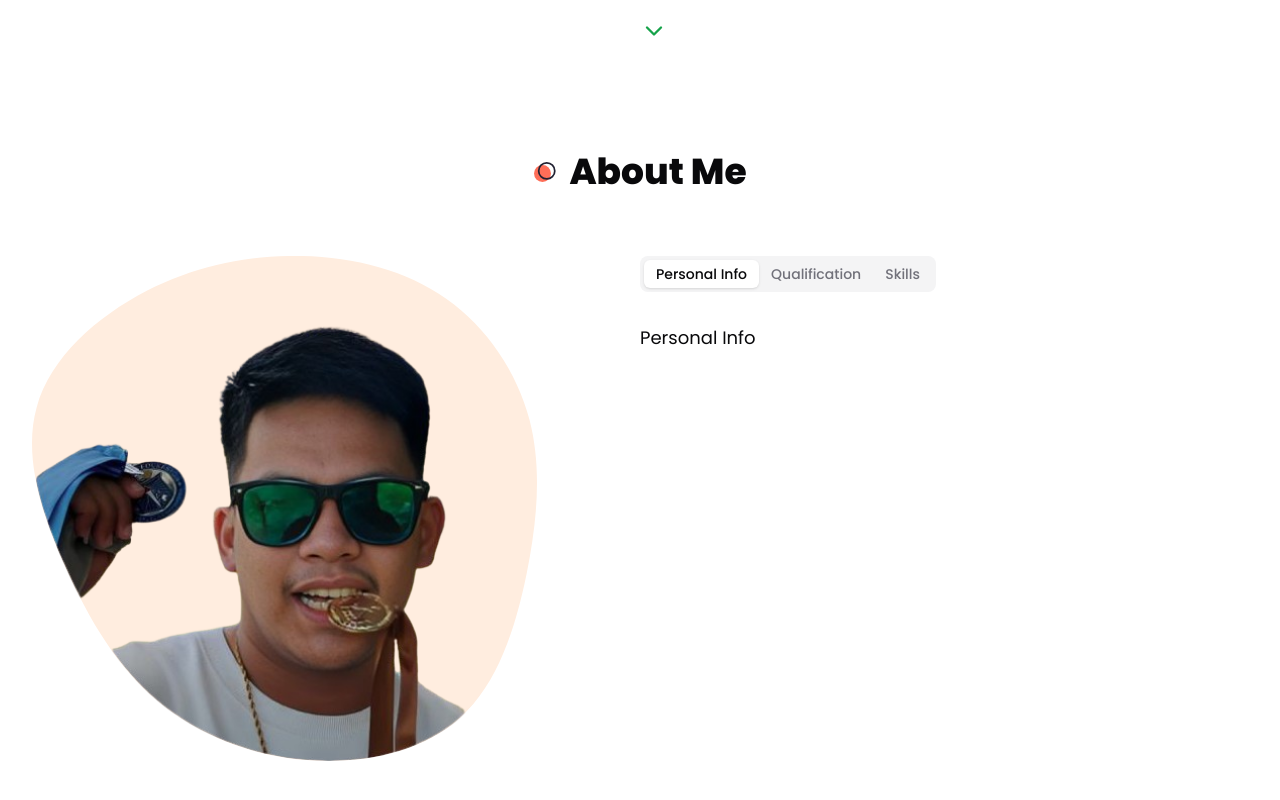
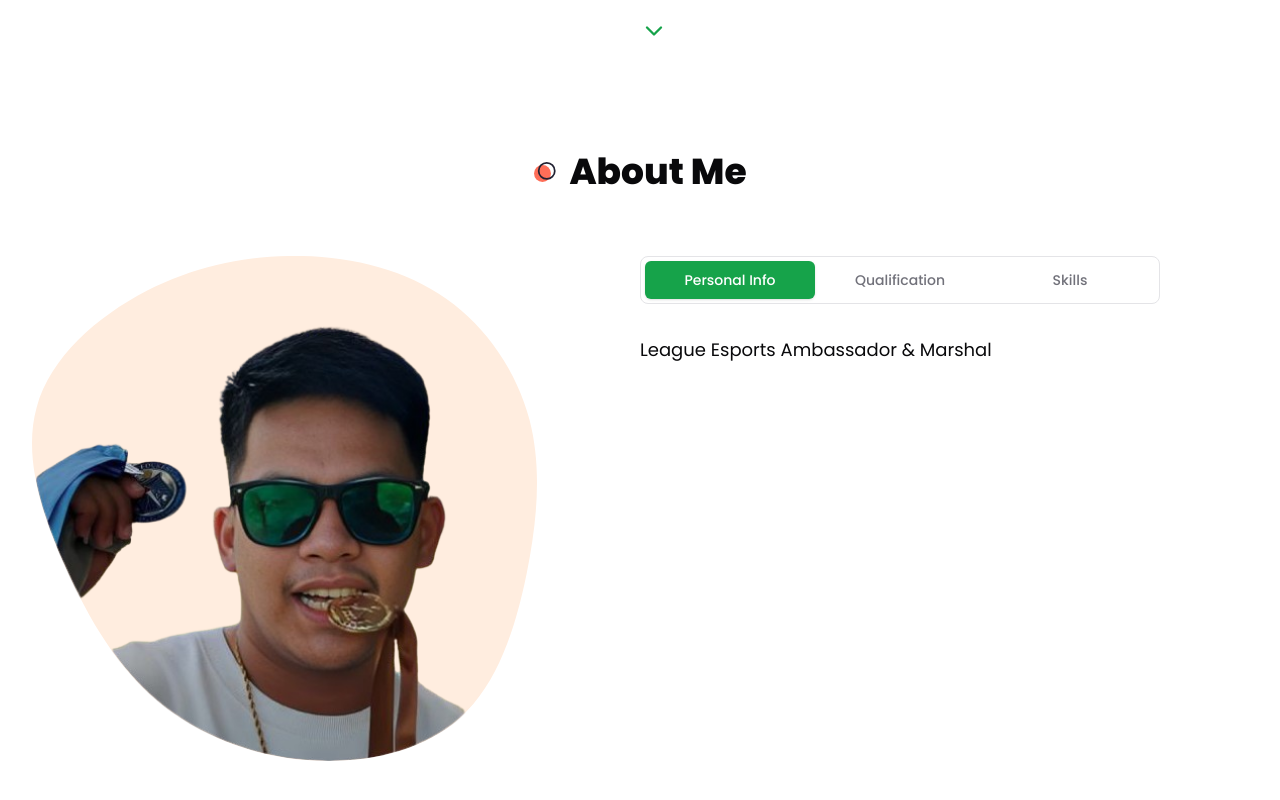
Before and after one commit to iEarlG/static-eflv, a Next.js app: page / in a window 1280 px wide. Shown: the part 700-1500 px from the top of the page. Built offline with nearby package versions, Linux system fonts and the light colour scheme.

Commit message:
17: About Me PERSONAL INFO

```diff
--- a/components/about/AboutMe.tsx
+++ b/components/about/AboutMe.tsx
@@ -111,13 +111,17 @@ export const AboutMe = () => {
                     </div>
                     <div className="flex-1">
                         <Tabs defaultValue="personal">
-                            <TabsList>
-                                <TabsTrigger value="personal">Personal Info</TabsTrigger>
-                                <TabsTrigger value="qualifications">Qualification</TabsTrigger>
-                                <TabsTrigger value="skills">Skills</TabsTrigger>
+                            <TabsList className="w-full grid xl:grid-cols-3 xl:max-w-[520px] xl:border dark:border-none">
+                                <TabsTrigger value="personal" className="w-[162px] xl:w-auto">Personal Info</TabsTrigger>
+                                <TabsTrigger value="qualifications" className="w-[162px] xl:w-auto">Qualification</TabsTrigger>
+                                <TabsTrigger value="skills" className="w-[162px] xl:w-auto">Skills</TabsTrigger>
                             </TabsList>
                             <div className="text-lg mt-12 xl:mt-8">
-                                <TabsContent value="personal">Personal Info</TabsContent>
+                                <TabsContent value="personal">
+                                    <div>
+                                        <h1>League Esports Ambassador & Marshal </h1>
+                                    </div>
+                                </TabsContent>
                                 <TabsContent value="qualifications">qualifications</TabsContent>
                                 <TabsContent value="skills">skills</TabsContent>
                             </div>
--- a/components/ui/tabs.tsx
+++ b/components/ui/tabs.tsx
@@ -14,7 +14,7 @@ const TabsList = React.forwardRef<
   <TabsPrimitive.List
     ref={ref}
     className={cn(
-      "inline-flex h-9 items-center justify-center rounded-lg bg-muted p-1 text-muted-foreground",
+      "inline-flex items-center justify-center rounded-lg xl:bg-white p-1 text-muted-foreground dark:text-white",
       className
     )}
     {...props}
@@ -29,7 +29,7 @@ const TabsTrigger = React.forwardRef<
   <TabsPrimitive.Trigger
     ref={ref}
     className={cn(
-      "inline-flex items-center justify-center whitespace-nowrap rounded-md px-3 py-1 text-sm font-medium ring-offset-background transition-all focus-visible:outline-none focus-visible:ring-2 focus-visible:ring-ring focus-visible:ring-offset-2 disabled:pointer-events-none disabled:opacity-50 data-[state=active]:bg-background data-[state=active]:text-foreground data-[state=active]:shadow",
+      "h-[48px] md:h-[38px] inline-flex items-center justify-center whitespace-nowrap rounded-md px-3 py-1 text-sm font-medium ring-offset-background transition-all focus-visible:outline-none focus-visible:ring-2 focus-visible:ring-ring focus-visible:ring-offset-2 disabled:pointer-events-none disabled:opacity-50 data-[state=active]:bg-primary data-[state=active]:text-white data-[state=active]:shadow",
       className
     )}
     {...props}
```
